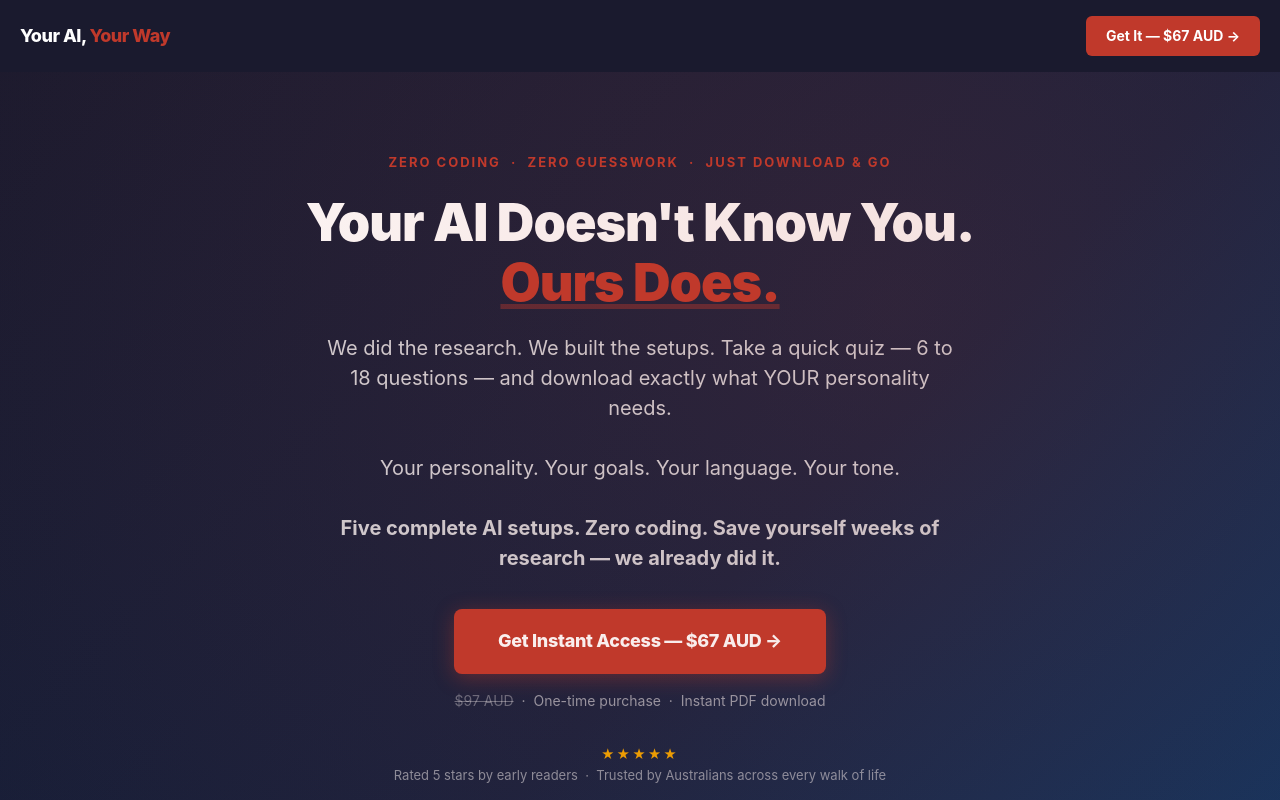
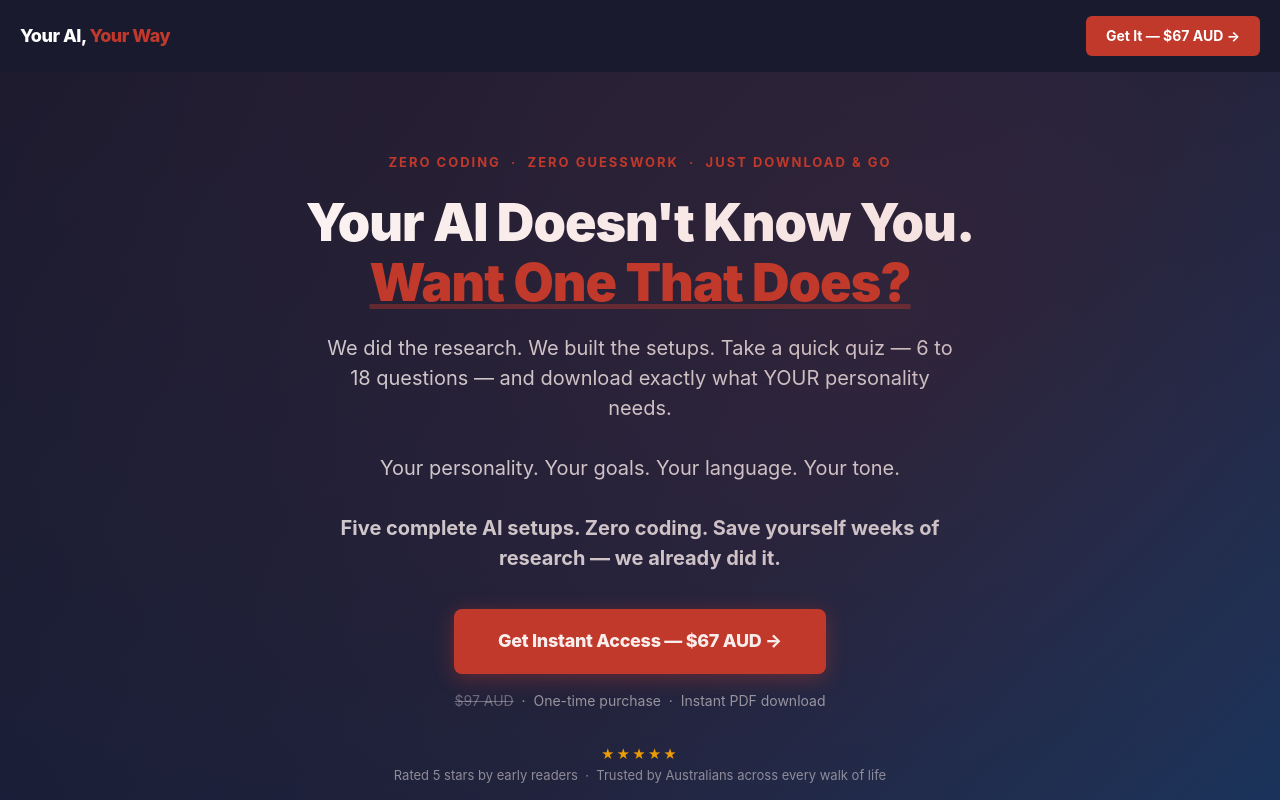
Before and after one commit to MarcoPollo123/your-ai-your-way, a plain HTML site: page index.html in a window 1280 px wide. Shown: the top 800 px of the page. Drawn offline with Linux system fonts and the light colour scheme.

Commit message:
Update headline

```diff
--- a/index.html
+++ b/index.html
@@ -509,7 +509,7 @@
 <section class="hero">
   <div class="container">
     <p class="hero-eyebrow">Zero Coding &nbsp;·&nbsp; Zero Guesswork &nbsp;·&nbsp; Just Download & Go</p>
-    <h1>Your AI Doesn't Know You.<br><em>Ours Does.</em></h1>
+    <h1>Your AI Doesn't Know You.<br><em>Want One That Does?</em></h1>
     <p class="hero-sub">We did the research. We built the setups. Take a quick quiz — 6 to 18 questions — and download exactly what YOUR personality needs.<br><br>Your personality. Your goals. Your language. Your tone.<br><br><strong>Five complete AI setups. Zero coding. Save yourself weeks of research — we already did it.</strong></p>
     <a href="https://jarvisai.gumroad.com/l/your-ai-your-way" class="hero-cta">Get Instant Access — $67 AUD →</a>
     <p class="hero-price"><s>$97 AUD</s> &nbsp;·&nbsp; One-time purchase &nbsp;·&nbsp; Instant PDF download</p>
```
